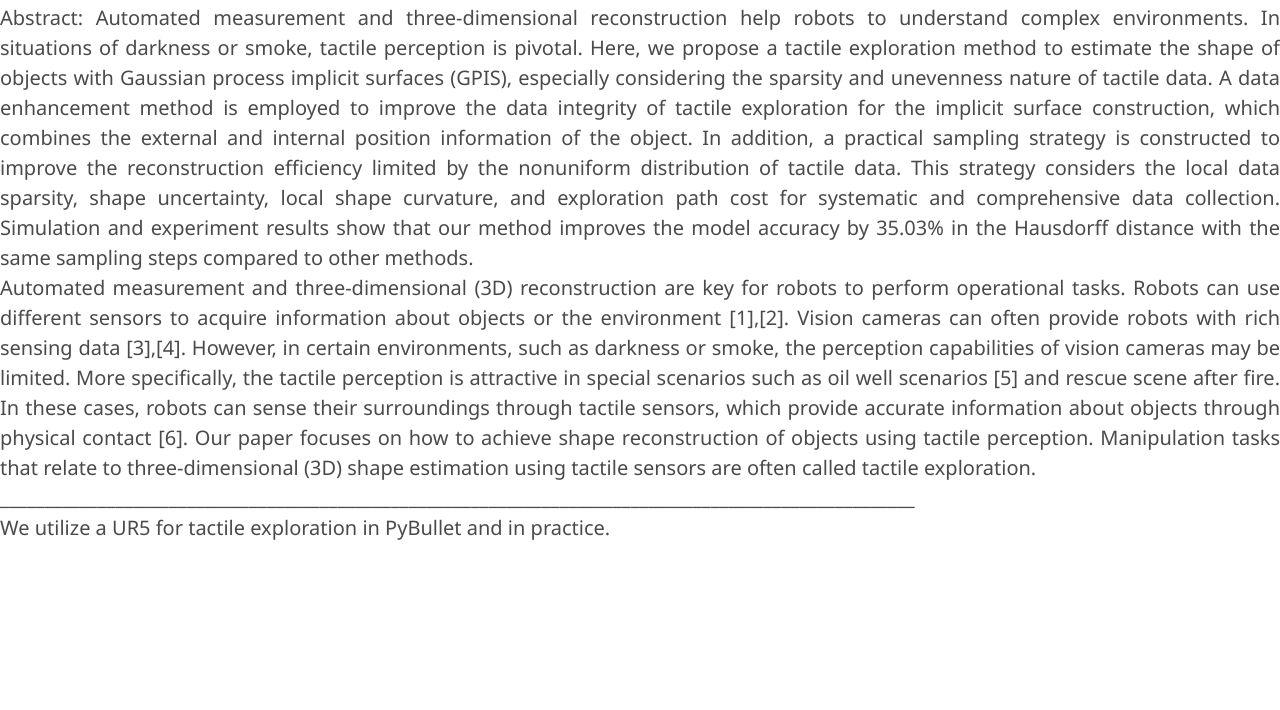
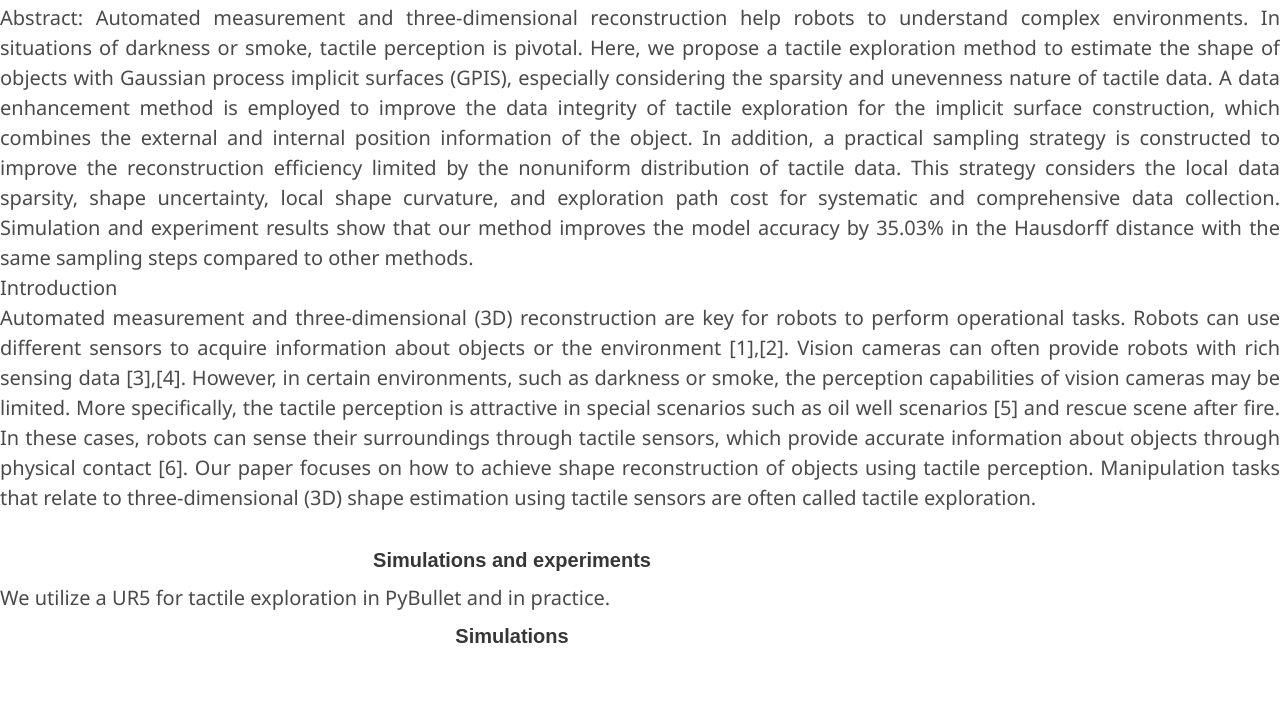
Before and after one commit to luxurylf/scd, a plain HTML site: page index.html in a window 1280 px wide. Shown: the part 1008-1718 px from the top of the page. Drawn offline with nearby package versions, Linux system fonts and the light colour scheme; files that its build step writes are made by us from their sources; some icons are missing; files whose address does not match are found by name; a web font is replaced by a local one.

Commit message:
Add files via upload

```diff
--- a/index.html
+++ b/index.html
@@ -102,17 +102,28 @@
 <section class="Intro">
   <div class="content has-text-justified"  style="text-align: justify; font-size: 20px;">
     <p>
+      Introduction <br/>
       Automated measurement and three-dimensional (3D) reconstruction are key for robots to perform operational tasks. Robots can use different sensors to acquire
       information about objects or the environment [1],[2]. Vision cameras can often provide robots with rich sensing data [3],[4]. However, in certain environments,
       such as darkness or smoke, the perception capabilities of vision cameras may be limited. More specifically, the tactile perception is attractive in special scenarios
       such as oil well scenarios [5] and rescue scene after fire. In these cases, robots can sense their surroundings through tactile sensors, which provide accurate information
       about objects through physical contact [6]. Our paper focuses on how to achieve shape reconstruction of objects using tactile perception. Manipulation tasks that relate
       to three-dimensional (3D) shape estimation using tactile sensors are often called tactile exploration. <br/>
-      _______________________________________________________________________________________________________<br/>
-      We utilize a UR5 for tactile exploration in PyBullet and in practice.
+
     </p>
   </div>
-  </section>
+  <div class="column is-four-fifths">
+    <h1 class="title is-1 publication-title" style="text-align: center; font-size: 20px;">
+      Simulations and experiments
+    </h1>
+  </div>
+  <div class="content has-text-justified"  style="text-align: justify; font-size: 20px;">
+    <p>
+      We utilize a UR5 for tactile exploration in PyBullet and in practice.<br/>
+    </p>
+  </div>
+
+</section>
 
 <section class="image"></section>
 <!-- <div style="display: flex; justify-content: center; align-items: center; height: 100vh;">
@@ -121,6 +132,11 @@
 <div class="content has-text-justified"  style="text-align: center; font-size: 30px;">
     Fig. 1. The tactile exploration process is used for object shape estimation.
 </div> -->
+<div class="column is-four-fifths">
+  <h1 class="title is-1 publication-title" style="text-align: center; font-size: 20px;">
+    Simulations
+  </h1>
+</div>
 <div style="display: flex; justify-content: center; align-items: center; height: 80vh;">
   <img src="./static/figures/simulation1.jpg" alt="Centered Image" style="max-width: 80%; max-height: 80%;"/>
 </div>
@@ -136,6 +152,11 @@
 <div style="display: flex; justify-content: center; align-items: center; height: 80vh;">
   <img src="./static/figures/object.jpg" alt="Centered Image" style="max-width: 80%; max-height: 80%;"/>
 </div>
+<div class="column is-four-fifths">
+  <h1 class="title is-1 publication-title" style="text-align: center; font-size: 20px;">
+    Experiments
+  </h1>
+</div>
 <div class="content has-text-justified"  style="text-align: center; font-size: 20px;">
     Fig. 4. Objects in experiments .
 </div>
@@ -144,7 +165,7 @@
 <div style="display: flex; justify-content: center; align-items: center; height: 80vh;">
   <img src="./static/figures/experience1.jpg" alt="Centered Image" style="max-width: 50%; max-height: 80%;"/>
 </div>
-<div class="content has-text-justified"  style="text-align: center; font-size: 80px;">
+<div class="content has-text-justified"  style="text-align: center; font-size: 20px;">
     Fig. 5. Experiments results for cube and cylinder.
 </div>
 </section>
```
